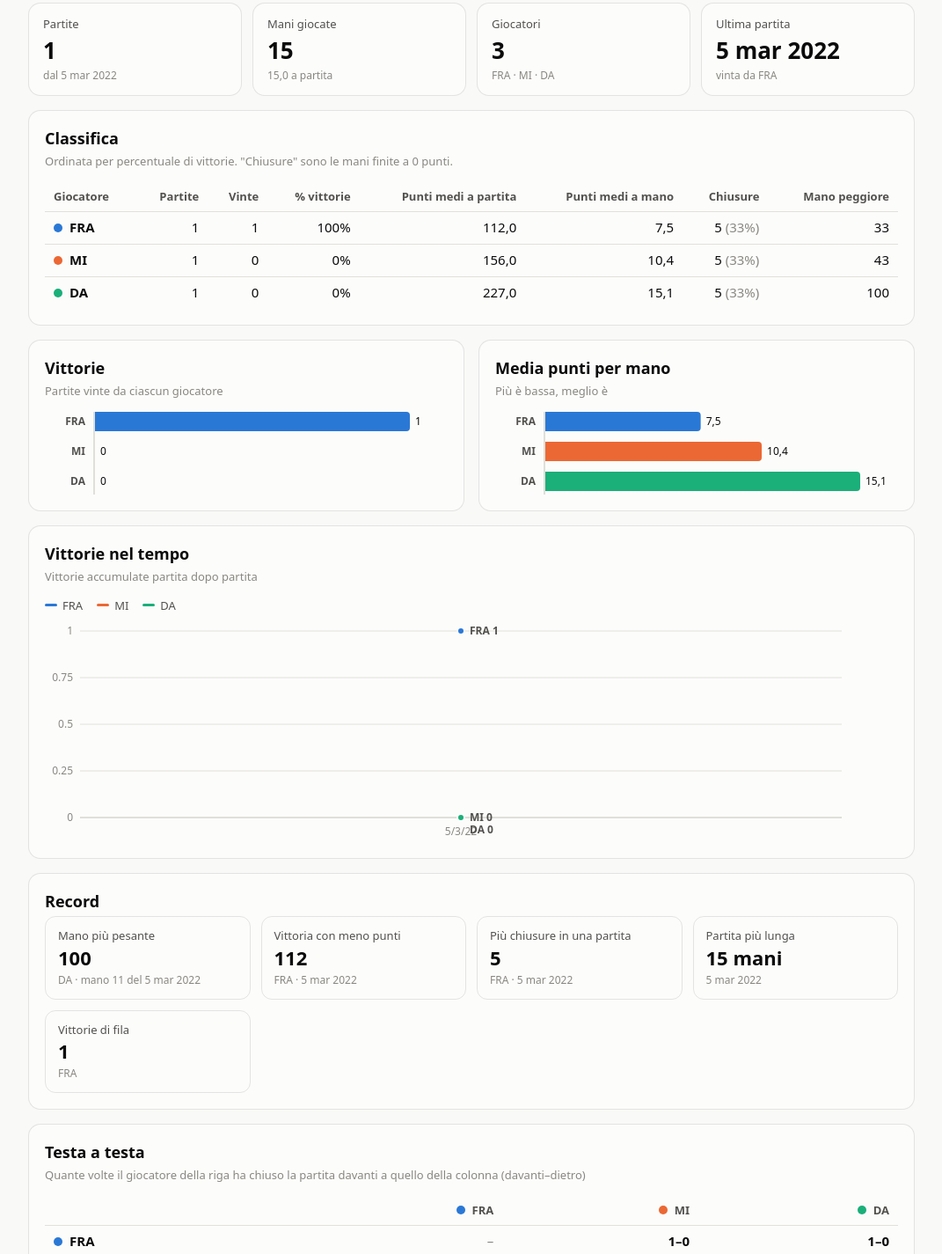
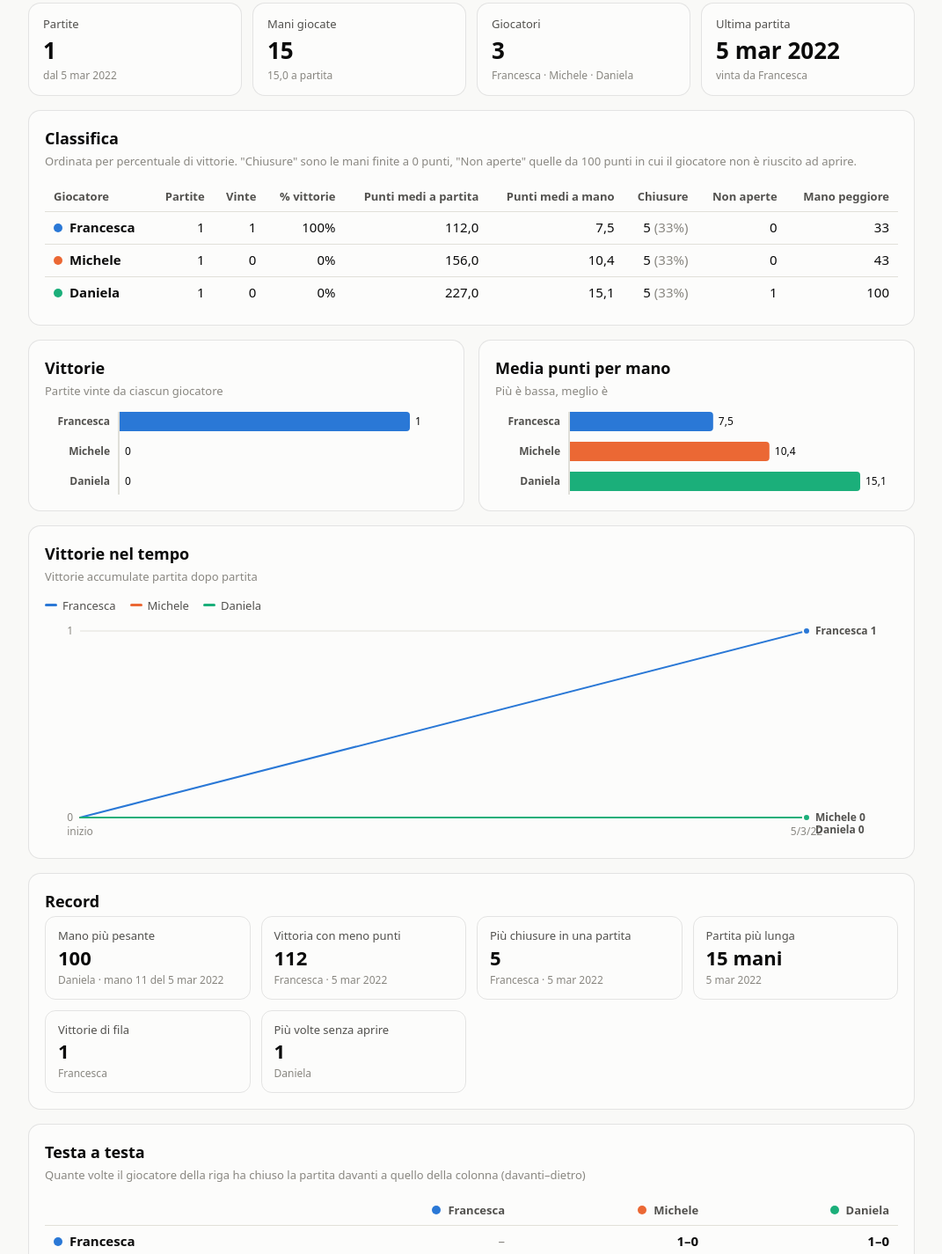
Before and after one commit to pipinotuc95/scala40-statistiche, a plain HTML site: page index.html in a window 1280 px wide. Shown: the part 105-1530 px from the top of the page at 88% size, without its empty margins (104-1175 px from the left). Drawn offline with Linux system fonts and the light colour scheme.

Commit message:
Nomi completi dei giocatori e statistica delle mani non aperte (100 punti)

```diff
--- a/index.html
+++ b/index.html
@@ -108,6 +108,8 @@ details.game[open] > summary::before { content: "▾"; }
 .gbody .grid2 { margin: 0; }
 td.win { font-weight: 700; }
 td.zero { color: var(--good); font-weight: 600; }
+td.cento { color: var(--accent); font-weight: 700; }
+td.cento small { font-weight: 500; font-size: 11px; }
 tr.tot td { border-top: 2px solid var(--axis); font-weight: 700; }
 .records { display: grid; grid-template-columns: repeat(auto-fill, minmax(220px, 1fr)); gap: 12px; }
 .rec { border: 1px solid var(--ring); border-radius: 12px; padding: 12px 14px; }
@@ -132,7 +134,7 @@ footer { color: var(--muted); font-size: 12px; text-align: center; margin-top: 3
 
   <section class="card">
     <h2>Classifica</h2>
-    <p class="hint">Ordinata per percentuale di vittorie. "Chiusure" sono le mani finite a 0 punti.</p>
+    <p class="hint">Ordinata per percentuale di vittorie. "Chiusure" sono le mani finite a 0 punti, "Non aperte" quelle da 100 punti in cui il giocatore non è riuscito ad aprire.</p>
     <div class="scroll"><table id="classifica"></table></div>
   </section>
 
@@ -188,18 +190,21 @@ ALL.forEach(g => g.giocatori.forEach(p => { if (!PLAYERS.includes(p)) PLAYERS.pu
 const col = p => { const i = PLAYERS.indexOf(p); return i >= 0 && i < 8 ? `var(--s${i + 1})` : "var(--muted)"; };
 
 const esc = s => String(s).replace(/[&<>"']/g, c => ({"&":"&amp;","<":"&lt;",">":"&gt;",'"':"&quot;","'":"&#39;"}[c]));
+const nome = s => (window.NOMI || {})[s] || s;
+const nomi = list => list.map(nome).join(", ");
+const NON_APERTA = 100;
 const fmtDate = d => { const [y, m, g] = d.split("-"); return `${+g} ${MESI[+m - 1]} ${y}`; };
 const shortDate = d => { const [y, m, g] = d.split("-"); return `${+g}/${+m}/${y.slice(2)}`; };
 const totals = g => g.giocatori.map((_, i) => g.mani.reduce((s, m) => s + (Number(m[i]) || 0), 0));
 const winners = g => { const t = totals(g), mn = Math.min(...t); return g.giocatori.filter((_, i) => t[i] === mn); };
 const pct = (a, b) => b ? Math.round(a * 100 / b) + "%" : "–";
 const num = (x, d = 1) => x.toLocaleString("it-IT", { minimumFractionDigits: d, maximumFractionDigits: d });
-const who = p => `<span class="who"><span class="dot" style="background:${col(p)}"></span>${esc(p)}</span>`;
+const who = p => `<span class="who"><span class="dot" style="background:${col(p)}"></span>${esc(nome(p))}</span>`;
 
 /* ---------------- statistiche ---------------- */
 function stats(games) {
   const S = {};
-  const get = p => S[p] || (S[p] = { p, partite: 0, vinte: 0, mani: 0, zeri: 0, punti: 0, peggio: 0 });
+  const get = p => S[p] || (S[p] = { p, partite: 0, vinte: 0, mani: 0, zeri: 0, punti: 0, peggio: 0, cento: 0 });
   games.forEach(g => {
     const w = winners(g);
     g.giocatori.forEach((p, i) => {
@@ -207,7 +212,7 @@ function stats(games) {
       s.partite++; if (w.includes(p)) s.vinte++;
       g.mani.forEach(m => {
         const v = Number(m[i]) || 0;
-        s.mani++; s.punti += v; if (v === 0) s.zeri++; if (v > s.peggio) s.peggio = v;
+        s.mani++; s.punti += v; if (v === 0) s.zeri++; if (v > s.peggio) s.peggio = v; if (v === NON_APERTA) s.cento++;
       });
     });
   });
@@ -220,7 +225,7 @@ const NS = "http://www.w3.org/2000/svg";
 function niceScale(max, ticks = 4) {
   max = Math.max(max, 1);
   const raw = max / ticks, p = Math.pow(10, Math.floor(Math.log10(raw)));
-  const step = [1, 2, 2.5, 5, 10].map(f => f * p).find(s => s >= raw);
+  const step = Math.max(1, [1, 2, 2.5, 5, 10].map(f => f * p).find(s => s >= raw)); // punti e vittorie sono interi
   return { step, max: Math.ceil(max / step) * step };
 }
 function tipBox(el) {
@@ -239,7 +244,7 @@ function placeTip(el, tip, x, y) {
 function barChart(el, rows, { fmt = v => v, tip = r => "" } = {}) {
   el.innerHTML = "";
   if (!rows.length) { el.innerHTML = '<p class="empty">Nessun dato</p>'; return; }
-  const W = el.clientWidth || 400, bh = 22, gap = 12, L = 56, R = 44;
+  const W = el.clientWidth || 400, bh = 22, gap = 12, L = 84, R = 44;
   const H = rows.length * (bh + gap) - gap + 4;
   const max = Math.max(...rows.map(r => r.v), 0) || 1;
   const iw = W - L - R;
@@ -250,7 +255,7 @@ function barChart(el, rows, { fmt = v => v, tip = r => "" } = {}) {
   rows.forEach((r, i) => {
     const y = i * (bh + gap), w = Math.max(0, r.v / max * iw), x0 = L + 1, x1 = x0 + w, rr = Math.min(4, w);
     const d = w > 0 ? `M${x0},${y}H${x1 - rr}A${rr},${rr} 0 0 1 ${x1},${y + rr}V${y + bh - rr}A${rr},${rr} 0 0 1 ${x1 - rr},${y + bh}H${x0}Z` : "";
-    html += `<text class="lab" x="${L - 10}" y="${y + bh / 2 + 4}" text-anchor="end">${esc(r.p)}</text>`;
+    html += `<text class="lab" x="${L - 10}" y="${y + bh / 2 + 4}" text-anchor="end">${esc(nome(r.p))}</text>`;
     if (d) html += `<path d="${d}" fill="${col(r.p)}"/>`;
     html += `<text class="val" x="${x1 + 6}" y="${y + bh / 2 + 4}">${fmt(r.v)}</text>`;
     html += `<rect data-i="${i}" x="0" y="${y - gap / 2}" width="${W}" height="${bh + gap}" fill="transparent"/>`;
@@ -260,7 +265,7 @@ function barChart(el, rows, { fmt = v => v, tip = r => "" } = {}) {
   svg.addEventListener("pointermove", e => {
     const i = e.target.dataset && e.target.dataset.i; if (i === undefined) { t.style.display = "none"; return; }
     const r = rows[+i]; const b = el.getBoundingClientRect();
-    t.innerHTML = `<b>${esc(r.p)}</b>${tip(r)}`;
+    t.innerHTML = `<b>${esc(nome(r.p))}</b>${tip(r)}`;
     placeTip(el, t, e.clientX - b.left, e.clientY - b.top);
   });
   svg.addEventListener("pointerleave", () => t.style.display = "none");
@@ -270,14 +275,14 @@ function barChart(el, rows, { fmt = v => v, tip = r => "" } = {}) {
 function lineChart(el, { x, xTitle = i => x[i], series, unit = "" }) {
   el.innerHTML = "";
   if (!x.length) { el.innerHTML = '<p class="empty">Nessun dato</p>'; return; }
-  const W = el.clientWidth || 600, H = 250, m = { t: 10, r: 64, b: 28, l: 40 };
+  const W = el.clientWidth || 600, H = 250, m = { t: 10, r: 104, b: 28, l: 40 };
   const iw = W - m.l - m.r, ih = H - m.t - m.b, n = x.length;
   const sc = niceScale(Math.max(...series.flatMap(s => s.values)));
   const X = i => m.l + (n <= 1 ? iw / 2 : i * iw / (n - 1));
   const Y = v => m.t + ih - v / sc.max * ih;
 
   const leg = document.createElement("div"); leg.className = "legend";
-  leg.innerHTML = series.map(s => `<span><i style="background:${col(s.name)}"></i>${esc(s.name)}</span>`).join("");
+  leg.innerHTML = series.map(s => `<span><i style="background:${col(s.name)}"></i>${esc(nome(s.name))}</span>`).join("");
   el.appendChild(leg);
 
   const svg = document.createElementNS(NS, "svg");
@@ -302,7 +307,7 @@ function lineChart(el, { x, xTitle = i => x[i], series, unit = "" }) {
     for (let i = 1; i < ends.length; i++) if (ends[i].y - ends[i - 1].y < 14) ends[i].y = ends[i - 1].y + 14;
     ends.forEach(e => {
       h += `<circle cx="${X(n - 1)}" cy="${Y(e.s.values[n - 1])}" r="4" fill="${col(e.s.name)}" stroke="var(--surface)" stroke-width="2"/>`;
-      h += `<text class="lab" x="${X(n - 1) + 10}" y="${e.y + 4}">${esc(e.s.name)} ${e.s.values[n - 1]}</text>`;
+      h += `<text class="lab" x="${X(n - 1) + 10}" y="${e.y + 4}">${esc(nome(e.s.name))} ${e.s.values[n - 1]}</text>`;
     });
   }
   h += `<g class="hover" style="display:none"><line y1="${m.t}" y2="${m.t + ih}" stroke="var(--axis)"/>` +
@@ -319,7 +324,7 @@ function lineChart(el, { x, xTitle = i => x[i], series, unit = "" }) {
     series.forEach((s, k) => { dots[k].setAttribute("cx", X(i)); dots[k].setAttribute("cy", Y(s.values[i])); });
     const rows = series.map(s => ({ s, v: s.values[i] })).sort((a, b) => a.v - b.v);
     t.innerHTML = `<b>${esc(xTitle(i))}</b>` + rows.map(r =>
-      `<div class="row"><span class="dot" style="background:${col(r.s.name)}"></span><span>${esc(r.s.name)}</span><span>${r.v}${unit}</span></div>`).join("");
+      `<div class="row"><span class="dot" style="background:${col(r.s.name)}"></span><span>${esc(nome(r.s.name))}</span><span>${r.v}${unit}</span></div>`).join("");
     const eb = el.getBoundingClientRect();
     placeTip(el, t, X(i) * b.width / W + (b.left - eb.left), e.clientY - eb.top);
   });
@@ -336,18 +341,18 @@ function renderTiles() {
   document.getElementById("tiles").innerHTML = [
     ["Partite", GAMES.length, GAMES.length ? `dal ${fmtDate(GAMES[0].data)}` : ""],
     ["Mani giocate", mani, GAMES.length ? `${num(mani / GAMES.length)} a partita` : ""],
-    ["Giocatori", pl.size, [...pl].join(" · ")],
-    ["Ultima partita", last ? fmtDate(last.data) : "–", last ? `vinta da ${winners(last).join(", ")}` : ""]
+    ["Giocatori", pl.size, [...pl].map(nome).join(" · ")],
+    ["Ultima partita", last ? fmtDate(last.data) : "–", last ? `vinta da ${nomi(winners(last))}` : ""]
   ].map(([k, v, d]) => `<div class="tile"><div class="k">${k}</div><div class="v">${v}</div><div class="d">${esc(d)}</div></div>`).join("");
 }
 
 function renderClassifica(S) {
   document.getElementById("classifica").innerHTML = `<thead><tr>
     <th>Giocatore</th><th>Partite</th><th>Vinte</th><th>% vittorie</th><th>Punti medi a partita</th>
-    <th>Punti medi a mano</th><th>Chiusure</th><th>Mano peggiore</th></tr></thead><tbody>` +
+    <th>Punti medi a mano</th><th>Chiusure</th><th>Non aperte</th><th>Mano peggiore</th></tr></thead><tbody>` +
     (S.length ? S.map(s => `<tr><td>${who(s.p)}</td><td>${s.partite}</td><td>${s.vinte}</td><td>${pct(s.vinte, s.partite)}</td>
       <td>${num(s.punti / s.partite)}</td><td>${num(s.punti / s.mani)}</td><td>${s.zeri} <span style="color:var(--muted)">(${pct(s.zeri, s.mani)})</span></td>
-      <td>${s.peggio}</td></tr>`).join("") : `<tr><td colspan="8" class="empty">Nessuna partita</td></tr>`) + "</tbody>";
+      <td>${s.cento}</td><td>${s.peggio}</td></tr>`).join("") : `<tr><td colspan="9" class="empty">Nessuna partita</td></tr>`) + "</tbody>";
 }
 
 function renderCharts(S) {
@@ -360,14 +365,14 @@ function renderCharts(S) {
 
   const pl = PLAYERS.filter(p => GAMES.some(g => g.giocatori.includes(p)));
   const acc = Object.fromEntries(pl.map(p => [p, 0]));
-  const series = pl.map(p => ({ name: p, values: [] }));
+  const series = pl.map(p => ({ name: p, values: [0] }));
   GAMES.forEach(g => {
     winners(g).forEach(p => acc[p]++);
     series.forEach(s => s.values.push(acc[s.name]));
   });
   lineChart(document.getElementById("chTempo"), {
-    x: GAMES.map(g => shortDate(g.data)),
-    xTitle: i => `Partita del ${fmtDate(GAMES[i].data)} · vince ${winners(GAMES[i]).join(", ")}`,
+    x: GAMES.length ? ["inizio", ...GAMES.map(g => shortDate(g.data))] : [],
+    xTitle: i => i ? `Partita del ${fmtDate(GAMES[i - 1].data)} · vince ${nomi(winners(GAMES[i - 1]))}` : "Inizio",
     series
   });
 }
@@ -395,12 +400,20 @@ function renderRecords() {
     cur[p] = w.includes(p) ? (cur[p] || 0) + 1 : 0;
     if (!serie || cur[p] > serie.v) serie = { v: cur[p], p };
   }); });
+  // chi è rimasto più volte senza aprire (mani da 100)
+  const ca = {};
+  GAMES.forEach(g => g.mani.forEach(m => g.giocatori.forEach((p, i) => {
+    if ((Number(m[i]) || 0) === NON_APERTA) ca[p] = (ca[p] || 0) + 1;
+  })));
+  const caMax = Math.max(0, ...Object.values(ca));
+  const caChi = Object.keys(ca).filter(p => ca[p] === caMax);
   const R = [
-    ["Mano più pesante", peggio.v, `${peggio.p} · mano ${peggio.k + 1} del ${fmtDate(peggio.g.data)}`],
-    ["Vittoria con meno punti", migliore.v, `${migliore.p} · ${fmtDate(migliore.g.data)}`],
-    ["Più chiusure in una partita", chiusure.v, `${chiusure.p} · ${fmtDate(chiusure.g.data)}`],
+    ["Mano più pesante", peggio.v, `${nome(peggio.p)} · mano ${peggio.k + 1} del ${fmtDate(peggio.g.data)}`],
+    ["Vittoria con meno punti", migliore.v, `${nome(migliore.p)} · ${fmtDate(migliore.g.data)}`],
+    ["Più chiusure in una partita", chiusure.v, `${nome(chiusure.p)} · ${fmtDate(chiusure.g.data)}`],
     ["Partita più lunga", `${lunga.v} mani`, fmtDate(lunga.g.data)],
-    ["Vittorie di fila", serie.v, serie.v ? serie.p : "–"]
+    ["Vittorie di fila", serie.v, serie.v ? nome(serie.p) : "–"],
+    ["Più volte senza aprire", caMax, caMax ? nomi(caChi) : "nessuno finora"]
   ];
   el.innerHTML = R.map(([k, v, d]) => `<div class="rec"><div class="k">${k}</div><div class="v">${esc(v)}</div><div class="d">${esc(d)}</div></div>`).join("");
 }
@@ -425,12 +438,14 @@ function renderPartite() {
   if (!GAMES.length) { el.innerHTML = '<p class="empty">Nessuna partita</p>'; return; }
   el.innerHTML = GAMES.slice().reverse().map(g => {
     const t = totals(g), mn = Math.min(...t), w = winners(g);
-    const score = g.giocatori.map((p, i) => `<span${t[i] === mn ? ' class="w"' : ""}>${esc(p)} ${t[i]}</span>`).join(" · ");
+    const score = g.giocatori.map((p, i) => `<span${t[i] === mn ? ' class="w"' : ""}>${esc(nome(p))} ${t[i]}</span>`).join(" · ");
     const rows = g.mani.map((m, k) => `<tr><td>${k + 1}</td>${g.giocatori.map((_, i) => {
-      const v = Number(m[i]) || 0; return `<td${v === 0 ? ' class="zero"' : ""}>${v}</td>`; }).join("")}</tr>`).join("");
+      const v = Number(m[i]) || 0;
+      if (v === NON_APERTA) return `<td class="cento" title="Non ha aperto">${v} <small>non aperto</small></td>`;
+      return `<td${v === 0 ? ' class="zero"' : ""}>${v}</td>`; }).join("")}</tr>`).join("");
     return `<details class="game" data-id="${esc(g.id)}"><summary>
       <span class="gdate">${fmtDate(g.data)}</span><span class="gscore">${score}</span>
-      <span class="badge">🏆 ${esc(w.join(", "))}</span><span class="gscore" style="margin-left:auto">${g.mani.length} mani</span></summary>
+      <span class="badge">🏆 ${esc(nomi(w))}</span><span class="gscore" style="margin-left:auto">${g.mani.length} mani</span></summary>
       <div class="gbody">${g.note ? `<p class="hint">${esc(g.note)}</p>` : ""}<div class="grid2">
         <div class="scroll"><table><thead><tr><th>Mano</th>${g.giocatori.map(p => `<th>${who(p)}</th>`).join("")}</tr></thead>
         <tbody>${rows}<tr class="tot"><td>Totale</td>${t.map(v => `<td${v === mn ? ' class="win"' : ""}>${v}</td>`).join("")}</tr></tbody></table></div>
--- a/partite.js
+++ b/partite.js
@@ -8,6 +8,16 @@
 //   note       facoltativo
 //
 // Vince chi finisce la partita con MENO punti.
+// Una mano da 100 punti = il giocatore non è riuscito ad aprire.
+
+// Sigla scritta sul foglio -> nome completo mostrato sul sito.
+window.NOMI = {
+  DA: "Daniela",
+  FRA: "Francesca",
+  MI: "Michele",
+  MA: "Mauro",
+  CE: "Cesare"
+};
 
 window.PARTITE = [
   {
```
